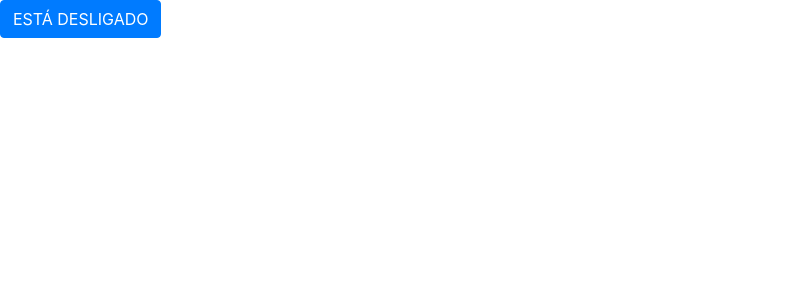
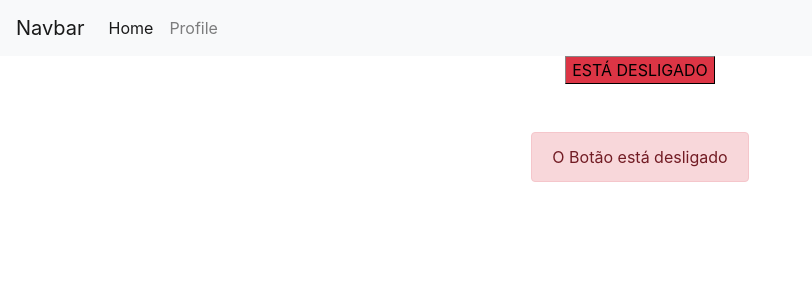
Before and after one commit to kosmicke/react-aula, a React (Create React App) app: page / in a window 1280 px wide. Shown: the top 300 px of the page, without its empty margins (0-812 px from the left). Built offline with nearby package versions, Linux system fonts and the light colour scheme.

Commit message:
finished aula 02

```diff
--- a/src/App.css
+++ b/src/App.css
@@ -1,38 +1,11 @@
-.App {
-  text-align: center;
+.botao-ligado {
+  background-color: #007bff;
+  border-width: 2px;
+  border-color: #00FF00;
 }
 
-.App-logo {
-  height: 40vmin;
-  pointer-events: none;
+.botao-desligado {
+  background-color: #dc3545;
+  border-width: 1px;
+  border-color: #333333;
 }
-
-@media (prefers-reduced-motion: no-preference) {
-  .App-logo {
-    animation: App-logo-spin infinite 20s linear;
-  }
-}
-
-.App-header {
-  background-color: #282c34;
-  min-height: 100vh;
-  display: flex;
-  flex-direction: column;
-  align-items: center;
-  justify-content: center;
-  font-size: calc(10px + 2vmin);
-  color: white;
-}
-
-.App-link {
-  color: #61dafb;
-}
-
-@keyframes App-logo-spin {
-  from {
-    transform: rotate(0deg);
-  }
-  to {
-    transform: rotate(360deg);
-  }
-}
--- a/src/App.js
+++ b/src/App.js
@@ -1,5 +1,6 @@
 import React from 'react';
 import './App.css';
+import Header from './components/header/header.component'
 
 // Criando c component
 class App extends React.Component {
@@ -12,14 +13,24 @@ class App extends React.Component {
 
         // Definindo o estado inicial
         this.state = {
-      clicked: false
+            clicked: false,
+            buttonClass: "botao-desligado"
         }
-
     }
 
     // Função para alterar o estado
     changeClicked() {
-    this.setState({ clicked: !this.state.clicked })
+
+        let clicked = !this.state.clicked
+        let buttonClass = {}
+
+        if (clicked) {
+            buttonClass = "botao-ligado"
+        } else {
+            buttonClass = "botao-desligado"
+        }
+
+        this.setState({ clicked: clicked, buttonClass: buttonClass })
     }
 
     // Função para recurepar valor dependendo do estado
@@ -31,12 +42,31 @@ class App extends React.Component {
         }
     }
 
+
     // Função que renderiza o componente
     render() {
         return (
-      <button onClick={() => this.changeClicked()} className="btn btn-primary">
+            <section>
+                <Header></Header>
+                <div className="row">
+                    <div className="col-sm-12 d-flex justify-content-center">
+                        <button onClick={() => this.changeClicked()} className={this.state.buttonClass}>
                             {this.getLabel()}
                         </button>
+                    </div>
+                    <div className="col-sm-12 d-flex justify-content-center mt-5">
+                        {(this.state.clicked) ? (
+                            <div className="alert alert-primary" role="alert">
+                                O Botão está ligado
+                            </div>
+                        ) : (
+                            <div className="alert alert-danger" role="alert">
+                                O Botão está desligado
+                            </div>
+                        )}
+                    </div>
+                </div>
+            </section>
         )
     }
 
--- /dev/null
+++ b/src/components/header/header.component.js
@@ -0,0 +1,32 @@
+import React from 'react';
+
+class Header extends React.Component{
+
+    constructor(props){
+        super(props)
+        this.state = {}
+    }
+
+    render(){
+        return (
+            <nav className="navbar navbar-expand-lg navbar-light bg-light">
+                <a className="navbar-brand" href="#">Navbar</a>
+                <button className="navbar-toggler" type="button" data-toggle="collapse" data-target="#navbarNav" aria-controls="navbarNav" aria-expanded="false" aria-label="Toggle navigation">
+                    <span className="navbar-toggler-icon"></span>
+                </button>
+                <div className="collapse navbar-collapse" id="navbarNav">
+                    <ul className="navbar-nav">
+                        <li className="nav-item active">
+                            <a className="nav-link" href="#">Home</a>
+                        </li>
+                        <li className="nav-item">
+                            <a className="nav-link" href="#">Profile</a>
+                        </li>
+                    </ul>
+                </div>
+            </nav>
+        )
+    }
+}
+
+export default Header;
```
Lines whose indentation alone changed are shown as unchanged.
